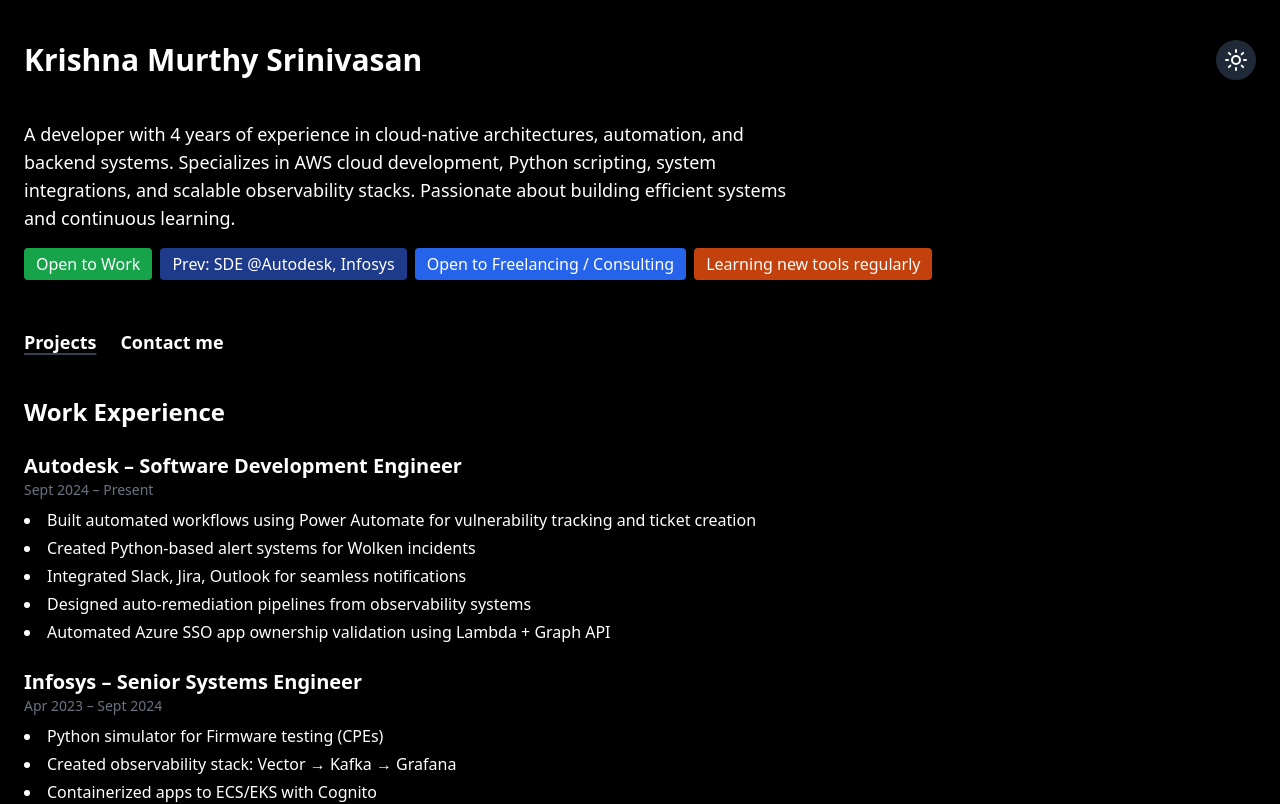
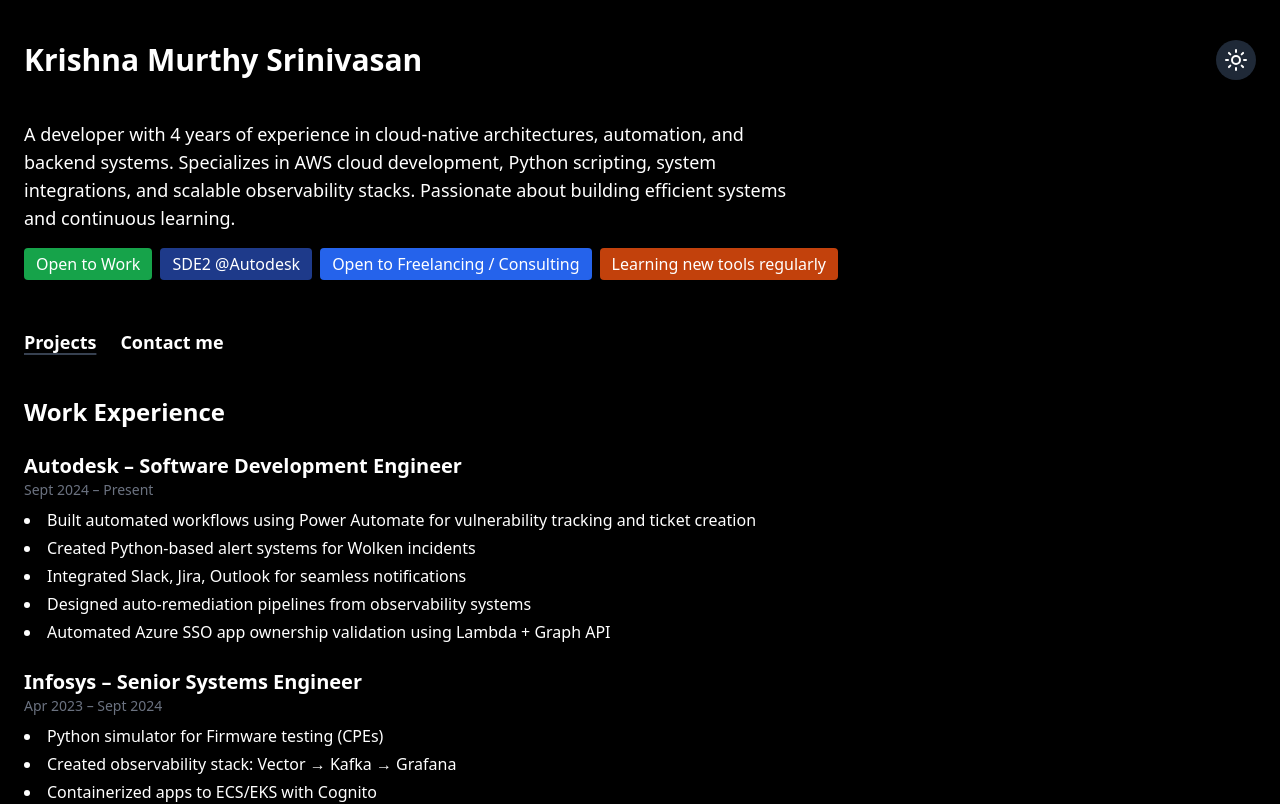
Before and after one commit to krishnamurthy-srinivasan/krishna-dev, a React (Vite) app: page / in a window 1280 px wide. Shown: the top 804 px of the page. Built offline with nearby package versions, Linux system fonts and the light colour scheme.

Commit message:
Logos Redefined & hover animation added

```diff
--- a/src/App.jsx
+++ b/src/App.jsx
@@ -27,10 +27,10 @@
           Passionate about building efficient systems and continuous learning.
         </p>
         <div className="mt-4 flex flex-wrap gap-2">
-          <span className="bg-green-600 text-white px-3 py-1 rounded">Open to Work</span>
-          <span className="bg-blue-900 text-white px-3 py-1 rounded">Prev: SDE @Autodesk, Infosys</span>
-          <span className="bg-blue-600 text-white px-3 py-1 rounded">Open to Freelancing / Consulting</span>
-          <span className="bg-orange-700 text-white px-3 py-1 rounded">Learning new tools regularly</span>
+          <span className="bg-green-600 text-white px-3 py-1 rounded transition duration-300 ease-in-out hover:bg-yellow-500">Open to Work</span>
+          <span className="bg-blue-900 text-white px-3 py-1 rounded transition duration-300 ease-in-out hover:bg-blue-700">SDE2 @Autodesk</span>
+          <span className="bg-blue-600 text-white px-3 py-1 rounded transition duration-300 ease-in-out hover:bg-blue-500">Open to Freelancing / Consulting</span>
+          <span className="bg-orange-700 text-white px-3 py-1 rounded transition duration-300 ease-in-out hover:bg-orange-600">Learning new tools regularly</span>
         </div>
       </section>
 
```
